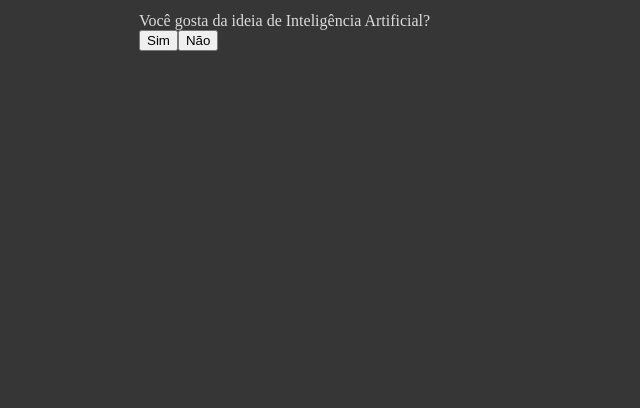
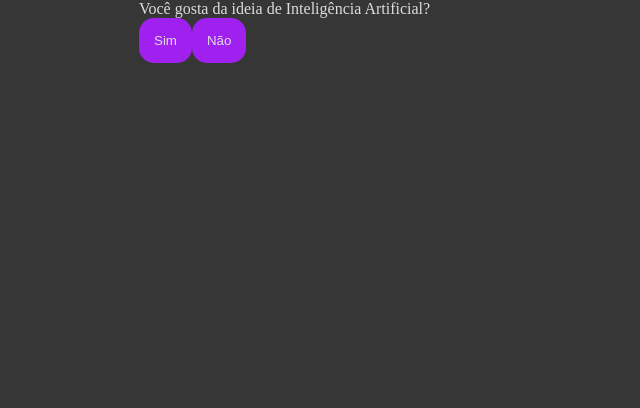
Before and after one commit to Potatokujo/IA3D, a plain HTML site: page index.html in a window 1280 px wide. Shown: the part 408-816 px from the top of the page, without its empty margins (201-841 px from the left). Drawn offline with Linux system fonts and the light colour scheme.

Commit message:
Add files via upload

```diff
--- a/script.js
+++ b/script.js
@@ -2,66 +2,69 @@ const caixaPrincipal = document.querySelector('.caixa-principal');
 const caixaPergunta = document.querySelector('.caixa-pergunta');
 const caixaAlternativa = document.querySelector('.caixa-alternativa');
 const caixaResultado = document.querySelector('.caixa-resultado');
+const textoResultado = document.querySelector('.texto-resultado');
 
-const perguntas = [
-    {
+const perguntas = [     //serve para abrir lista de perguntas
+    {   //abre o objeto das perguntas
         enunciado: "Você gosta da ideia de Inteligência Artificial?",
         alternativas: [
-            {
-                texto: "Sim",
-                afirmativa: "Afirmativa da alternativa 1"
-            },
-            {
-                texto: "Não",
-                afirmativa: "Afirmativa da alternativa 2"
-            }
-        ]
+            {texto: "Sim",
+            afirmação:"A IA vai dominar o mundo"},
+
+            {texto: "Não",
+            afirmação:"A IA não dominará o mundo"}]
     },
     {
-        enunciado: "Pergunta 2",
+        enunciado: "Você acha a IA perigosa?",
         alternativas: [
-            {
-                texto: "Sim",
-                afirmativa: "Afirmativa da alternativa 1"
-            },
-            {
-                texto: "Não",
-                afirmativa: "Afirmativa da alternativa 2"
-            }
-        ]
+            {texto: "Sim",
+            afirmação:"A IA logo tomará o lugar dos professores"},
+
+            {texto: "Não",
+            afirmação:"A IA jamais tomará o lugar dos professores"}]
     },
     {
-        enunciado: "Pergunta 3",
+        enunciado: "O futuro da humanidade depende da IA?",
         alternativas: [
-            {
-                texto: "Sim",
-                afirmativa: "Afirmativa da alternativa 1"
-            },
-            {
-                texto: "Não",
-                afirmativa: "Afirmativa da alternativa 2"
-            }
-        ]
-    }
+            {texto: "Sim",
+            afirmação:"Sim, a IA será útil e está pronta para todos"},
+
+            {texto: "Não",
+            afirmação:"Não, a IA não é para o uso de todos"}]
+    },
 ]
 
 let posicao = 0;
 let perguntaAtual;
+let respostas = "";
 
 function mostraPergunta() {
+    if (posicao >= perguntas.length){
+        mostraResultado();
+        return;
+    }
     perguntaAtual = perguntas[posicao];
     caixaPergunta.textContent = perguntaAtual.enunciado;
+    caixaAlternativa.textContent = " ";
     mostraAlternativas();
 }
 function mostraAlternativas() {
     for (const alternativa of perguntaAtual.alternativas) {
         const botaoAlternativas = document.createElement("button");
         botaoAlternativas.textContent = alternativa.texto;
-        botaoAlternativas.addEventListener("click",function(){
-            posicao++;
-            mostraPergunta();
-        });
+        botaoAlternativas.addEventListener("click",() => respostaSelecionada(alternativa));
         caixaAlternativa.appendChild(botaoAlternativas);
     }
 }
+function respostaSelecionada(opcaoSelecionada){
+    const afirmacoes = opcaoSelecionada.afirmativa;
+    respostas += afirmacoes;
+    posicao++;
+    mostraPergunta();
+}
+function mostraResultado(){
+    caixaPergunta.textContent = "Em 25 anos...";
+    textoResultado.textContent = respostas;
+    caixaAlternativa.textContent = "";
+}
 mostraPergunta();
--- a/style.css
+++ b/style.css
@@ -1,10 +1,9 @@
 :root{
-    --cor-fundo:#363636 ;
+    --cor-fundo: #363636;
     --cor-principal:#EE82EE ;
-    --cor-secundaria:#A020F0 ;
-    --cor-destaque:#836FFF  ;
-    --cor-texto:#DCDCDC ;
-
+    --cor-secundaria: #A020F0;
+    --cor-destaque: #836FFF;
+    --cor-texto: #DCDCDC;
 }
 body{
     background-color: var(--cor-fundo);
@@ -18,5 +17,16 @@ body{
     background-color: var(--cor-fundo);
     width: 90%;
     max-width: 600px;
-
 }
+button{
+    background-color: var(--cor-secundaria);
+    color: var(--cor-texto);
+    border: none;
+    border-radius: 15px;
+    padding: 15px;
+    transition: background-color 0.3s;
+}
+button:houver{
+    background-color: var(--cor-destaque);
+    color: var(--cor-principal);
+}
```
